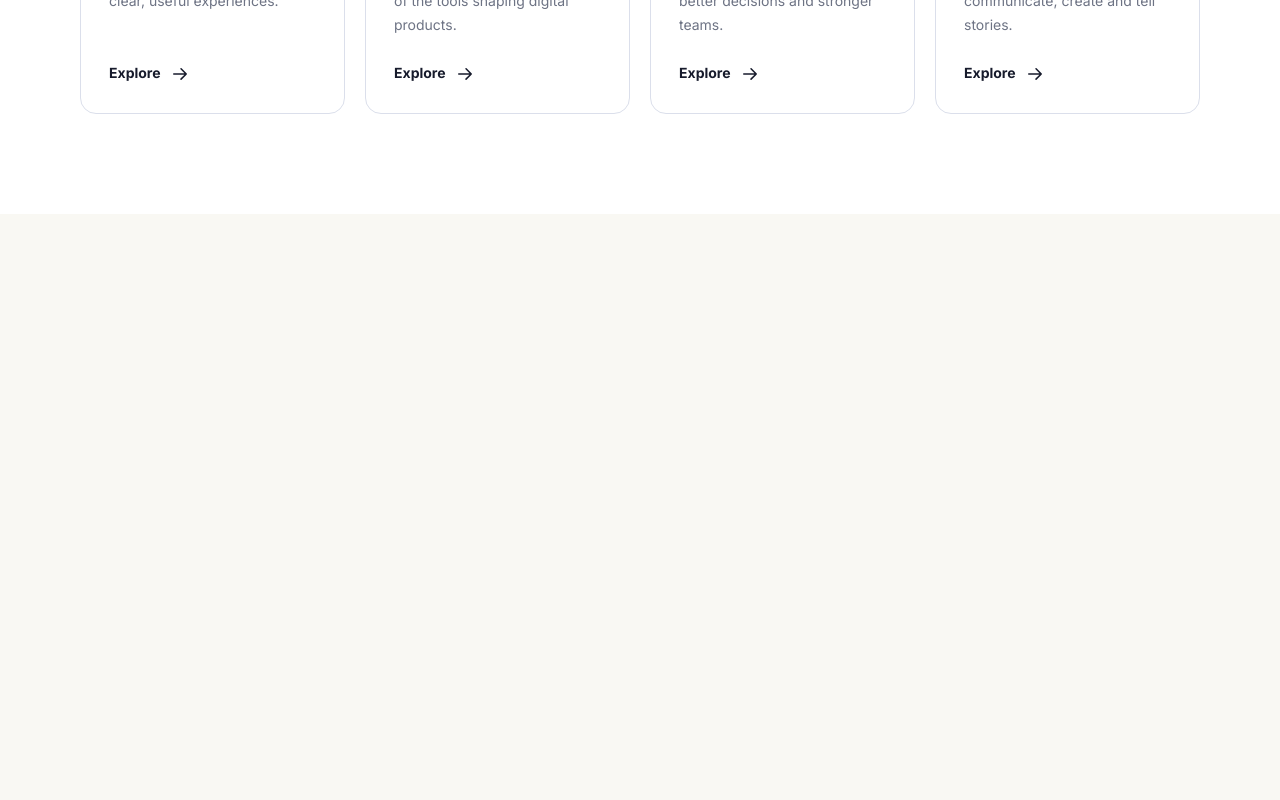
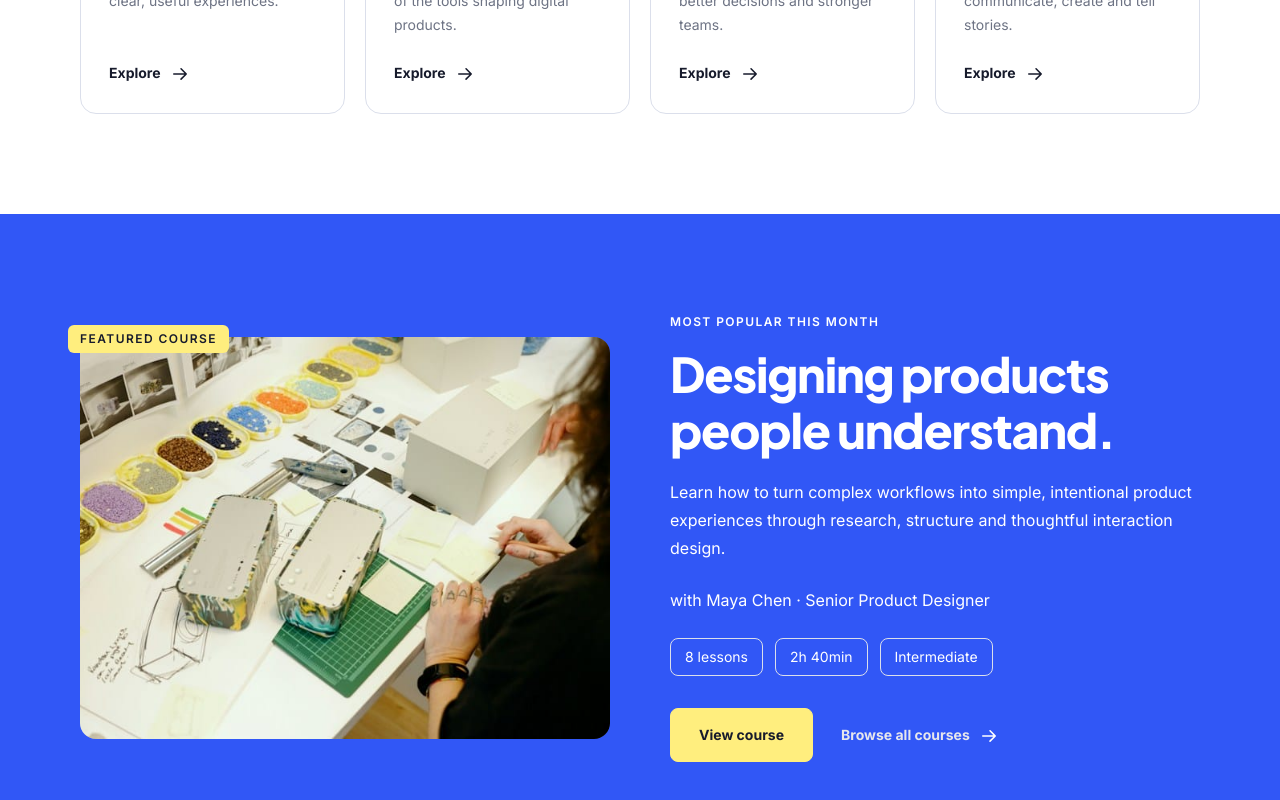
Before and after one commit to gammarkin/buzz, a Next.js app: page / in a window 1280 px wide. Shown: the part 1299-2099 px from the top of the page. Before the commit the page ends 1513 px from the top, so only its background shows below. Built offline with nearby package versions, Linux system fonts and the light colour scheme; no server answers.

Commit message:
feature: add featured course section

```diff
--- a/src/app/globals.css
+++ b/src/app/globals.css
@@ -60,8 +60,9 @@
   --text-lead-sm: 1rem;
   --text-lead-sm--line-height: 1.625rem;
 
-  --text-body: 1rem;
-  --text-body--line-height: 1.75rem;
+  /* Named "copy" so it doesn't clash with the "body" text color. */
+  --text-copy: 1rem;
+  --text-copy--line-height: 1.75rem;
 
   --text-small: 0.875rem;
   --text-small--line-height: 1.5rem;
--- a/src/app/page.tsx
+++ b/src/app/page.tsx
@@ -1,5 +1,6 @@
 import { Header } from "@/components/layout/Header";
 import { Categories } from "@/components/sections/Categories";
+import { FeaturedCourse } from "@/components/sections/FeaturedCourse";
 import { Hero } from "@/components/sections/Hero";
 import { headerActions, mainNav } from "@/data/content";
 
@@ -10,6 +11,7 @@ export default function Home() {
       <main id="main">
         <Hero />
         <Categories />
+        <FeaturedCourse />
       </main>
     </>
   );
--- a/src/components/layout/Header.tsx
+++ b/src/components/layout/Header.tsx
@@ -106,7 +106,7 @@ export function Header({ links, login, cta }: HeaderProps) {
                   <Link
                     href={link.href}
                     onClick={close}
-                    className="block py-3.5 text-body font-semibold text-ink hover:text-brand"
+                    className="block py-3.5 text-copy font-semibold text-ink hover:text-brand"
                   >
                     {link.label}
                   </Link>
--- /dev/null
+++ b/src/components/sections/FeaturedCourse.tsx
@@ -0,0 +1,72 @@
+import Image from "next/image";
+import Link from "next/link";
+import { ButtonLink } from "@/components/ui/ButtonLink";
+import { Container } from "@/components/ui/Container";
+import { ArrowRightIcon } from "@/components/ui/icons";
+import { SectionHeader } from "@/components/ui/SectionHeader";
+import { featuredCourse, sectionIds } from "@/data/content";
+
+export function FeaturedCourse() {
+  const course = featuredCourse;
+
+  return (
+    <section
+      id={sectionIds.featured}
+      aria-labelledby="featured-title"
+      className="bg-brand py-[60px] lg:py-[100px]"
+    >
+      <Container className="grid items-center gap-[38px] lg:grid-cols-2 lg:gap-[60px]">
+        <div className="relative">
+          <div className="relative aspect-[362/280] overflow-hidden rounded-2xl bg-brand-soft/20 lg:aspect-[538/408]">
+            <Image
+              src={course.image.src}
+              alt={course.image.alt}
+              fill
+              placeholder="blur"
+              sizes="(min-width: 1280px) 530px, (min-width: 1024px) 45vw, calc(100vw - 40px)"
+              className="object-cover"
+            />
+          </div>
+          <p className="absolute -top-3 -left-3 rounded-md bg-sun px-3 py-1.5 text-eyebrow text-ink uppercase">
+            Featured Course
+          </p>
+        </div>
+
+        <div>
+          <SectionHeader
+            id="featured-title"
+            eyebrow="Most popular this month"
+            title={course.title}
+            tone="light"
+          />
+          <p className="mt-5 text-small text-white lg:text-copy">{course.description}</p>
+          <p className="mt-6 text-small text-white lg:text-copy">{course.instructor}</p>
+
+          <ul aria-label="Course details" className="mt-6 flex flex-wrap gap-3">
+            {course.meta.map((item) => (
+              <li
+                key={item}
+                className="rounded-lg border border-line px-3.5 py-1.5 text-small text-mist lg:text-white"
+              >
+                {item}
+              </li>
+            ))}
+          </ul>
+
+          <div className="mt-8 flex flex-col gap-3 sm:flex-row">
+            <ButtonLink href={course.href} variant="accent">
+              View course
+            </ButtonLink>
+            <Link
+              href={`#${sectionIds.courses}`}
+              className="group inline-flex items-center justify-center gap-2 rounded-lg px-4 py-3.5 text-small font-bold text-mist transition-colors hover:text-white motion-reduce:transition-none"
+            >
+              Browse all courses
+              <ArrowRightIcon className="text-white transition-transform duration-200 group-hover:translate-x-1 motion-reduce:transition-none" />
+            </Link>
+          </div>
+        </div>
+      </Container>
+    </section>
+  );
+}
```
